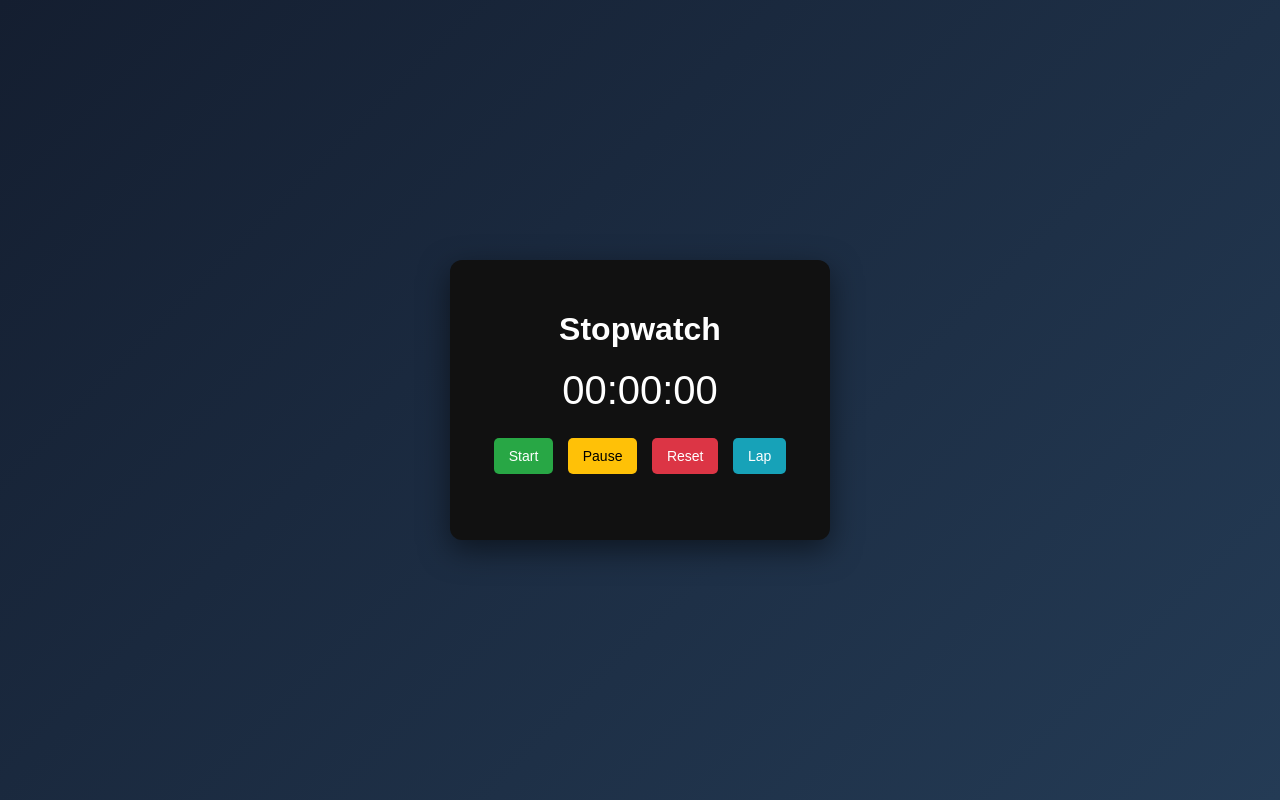
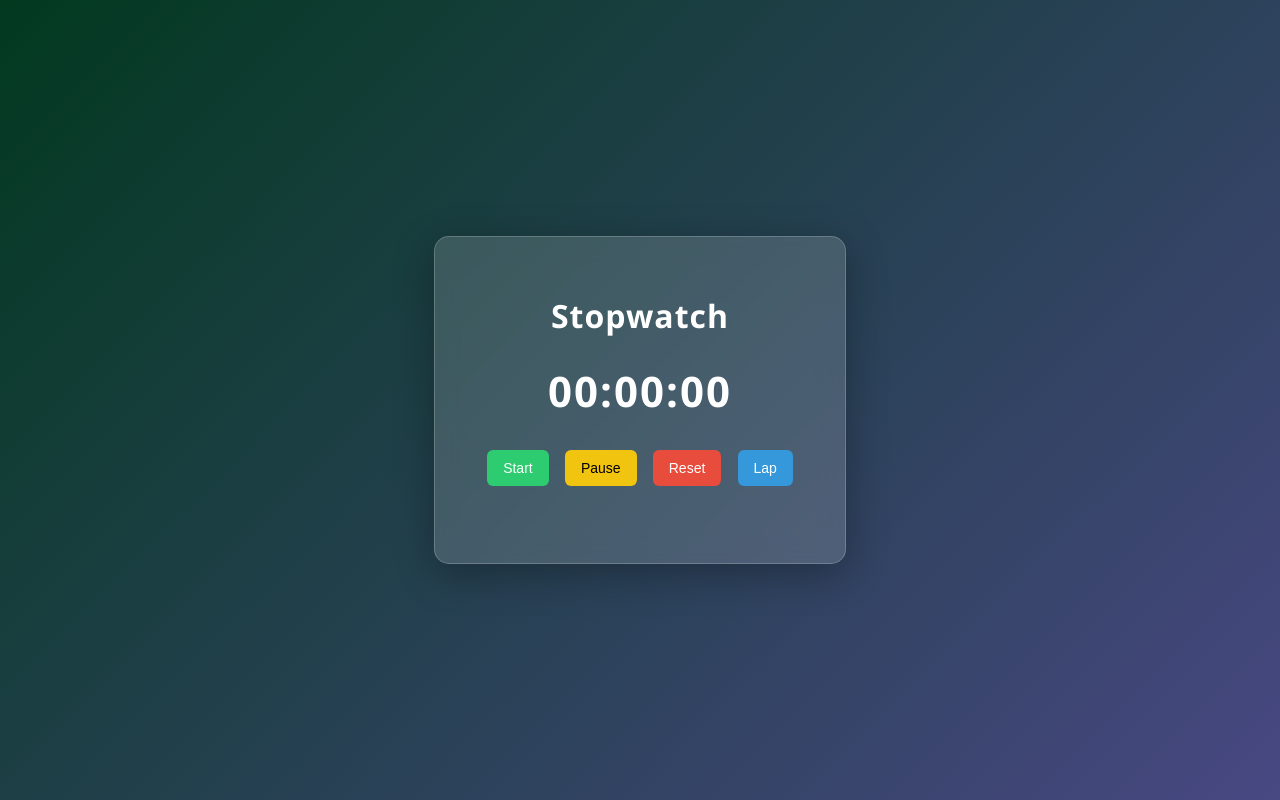
Before and after one commit to Nivedithaa2004/SCT_WD_2, a plain HTML site: page index.html in a window 1280 px wide. Drawn offline with Linux system fonts and the light colour scheme.

Commit message:
1st commit

```diff
--- a/style.css
+++ b/style.css
@@ -1,65 +1,96 @@
+/* Page Background */
 body {
     margin: 0;
-    font-family: Arial, sans-serif;
-    background: linear-gradient(135deg, #141e30, #243b55);
+    font-family: 'Segoe UI', Tahoma, sans-serif;
+    background: linear-gradient(135deg, #02391f, #484882);
     display: flex;
     justify-content: center;
     align-items: center;
     height: 100vh;
 }
 
-/* Container */
+/* Glassmorphism Container */
 .container {
-    background: #111;
-    padding: 30px;
-    border-radius: 12px;
-    width: 320px;
+    background: rgba(255, 255, 255, 0.15);
+    backdrop-filter: blur(12px);
+    padding: 35px;
+    border-radius: 15px;
+    width: 340px;
     text-align: center;
-    color: white;
-    box-shadow: 0 10px 30px rgba(0,0,0,0.5);
+    color: #ffffff;
+    box-shadow: 0 10px 40px rgba(0,0,0,0.3);
+    border: 1px solid rgba(255,255,255,0.2);
 }
 
 /* Title */
 h1 {
     margin-bottom: 20px;
+    font-weight: 600;
+    letter-spacing: 1px;
 }
 
 /* Time Display */
 #display {
-    font-size: 40px;
-    margin: 20px 0;
+    font-size: 42px;
+    margin: 25px 0;
+    font-weight: bold;
+    letter-spacing: 2px;
+}
+
+/* Buttons Layout */
+.buttons {
+    margin-top: 10px;
 }
 
 /* Buttons */
 .buttons button {
-    padding: 10px 15px;
-    margin: 5px;
+    padding: 10px 16px;
+    margin: 6px;
     border: none;
-    border-radius: 5px;
+    border-radius: 6px;
     cursor: pointer;
     font-size: 14px;
+    font-weight: 500;
+    transition: all 0.25s ease;
 }
 
 /* Button Colors */
-.start { background: #28a745; color: white; }
-.pause { background: #ffc107; color: black; }
-.reset { background: #dc3545; color: white; }
-.lap   { background: #17a2b8; color: white; }
+.start { background: #2ecc71; color: white; }
+.pause { background: #f1c40f; color: black; }
+.reset { background: #e74c3c; color: white; }
+.lap   { background: #3498db; color: white; }
 
+/* Hover Effects */
 button:hover {
-    opacity: 0.85;
+    transform: translateY(-2px);
+    box-shadow: 0 4px 10px rgba(0,0,0,0.2);
+    opacity: 0.95;
 }
 
 /* Lap List */
 ul {
     list-style: none;
     padding: 0;
-    max-height: 150px;
+    max-height: 160px;
     overflow-y: auto;
-    margin-top: 15px;
+    margin-top: 20px;
 }
 
+/* Lap Items */
 li {
-    padding: 5px;
-    border-bottom: 1px solid #333;
+    padding: 8px;
+    margin: 4px 0;
+    background: rgba(109, 27, 27, 0.2);
+    border-radius: 5px;
+    font-size: 14px;
 }
+
+/* Scrollbar Styling */
+ul::-webkit-scrollbar {
+    width: 6px;
+}
+
+ul::-webkit-scrollbar-thumb {
+    background: rgba(255,255,255,0.5);
+    border-radius: 5px;
+}
```
